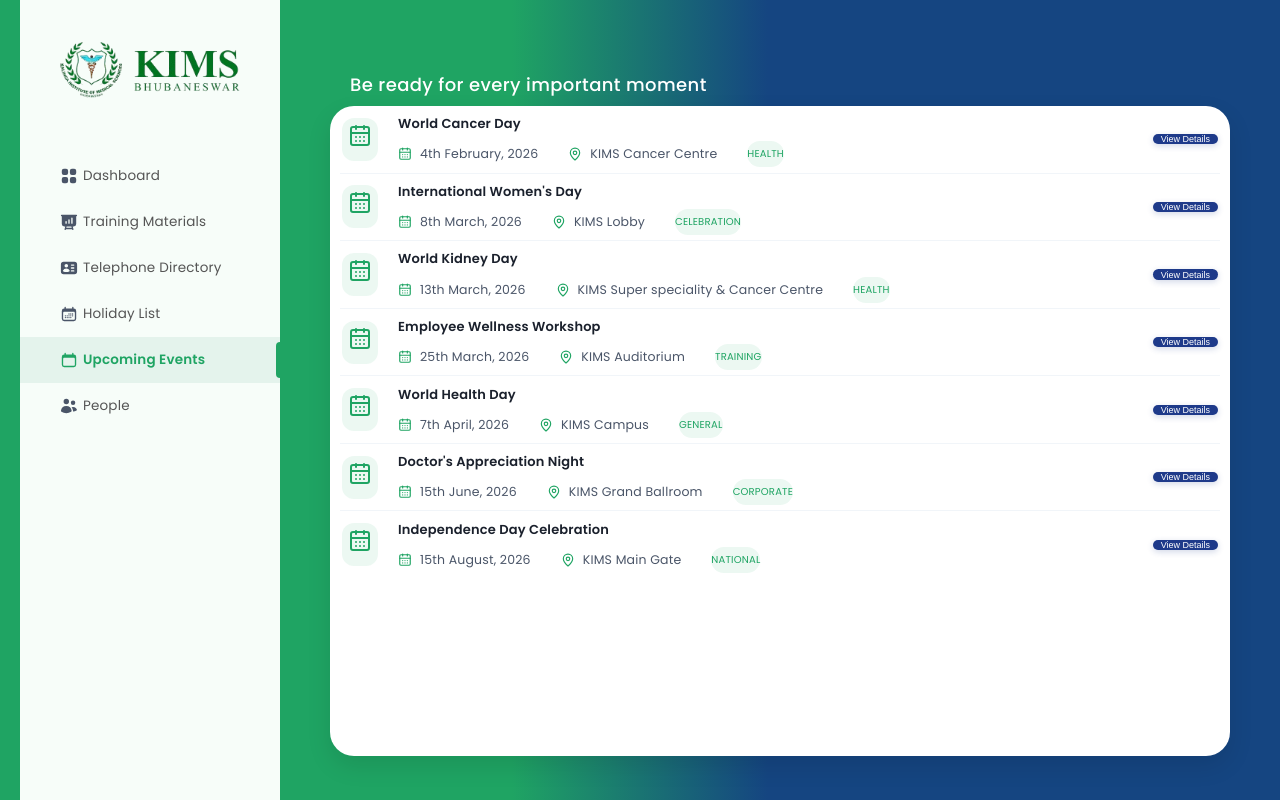
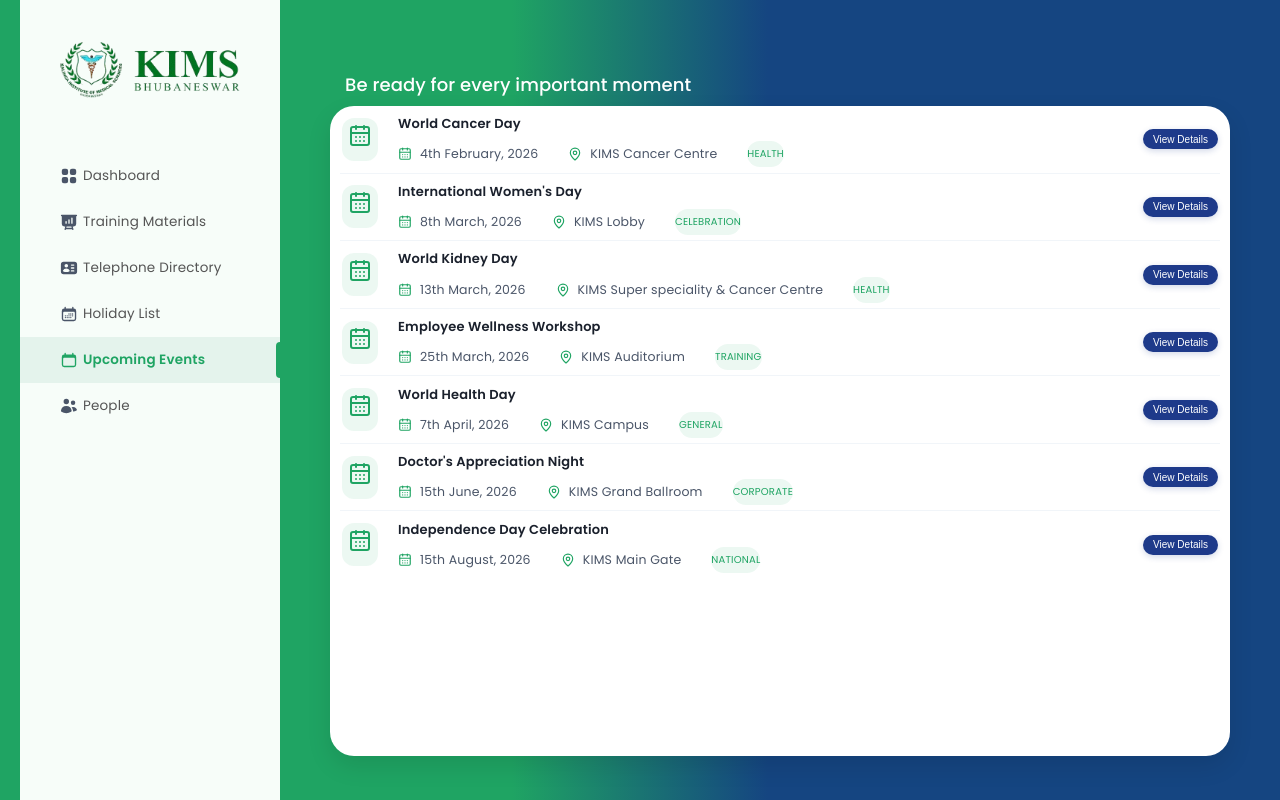
Before and after one commit to rijuni/kims-eportal, a React (Vite) app in the folder kims-eportal/: page /upcoming-events in a window 1280 px wide. Built offline with nearby package versions, Linux system fonts and the light colour scheme.

Commit message:
Staged Changes

```diff
--- a/kims-eportal/src/components/NoticeBoard.jsx
+++ b/kims-eportal/src/components/NoticeBoard.jsx
@@ -43,8 +43,8 @@
               </div>
             </div>
           </div>
-          <a href={n.document_url} target="_blank" className="download-btn hover-scale flex items-center gap-2">
-            <Download size={16} /> Download
+          <a href={n.document_url} target="_blank" className="download-btn hover-scale flex items-center justify-center gap-1">
+            <Download size={12} /> Download
           </a>
         </div>
       ))}
--- a/kims-eportal/src/styles/dashboard.css
+++ b/kims-eportal/src/styles/dashboard.css
@@ -102,7 +102,8 @@
 }
 
 .sidebar-menu li a svg {
-    color: #4a5568; /* Charcoal/Dark Gray for inactive icons */
+    color: #4a5568;
+    /* Charcoal/Dark Gray for inactive icons */
 }
 
 .sidebar-menu li a.active-link {
@@ -112,7 +113,8 @@
 }
 
 .sidebar-menu li a.active-link svg {
-    color: #1fa463; /* Green for active icon */
+    color: #1fa463;
+    /* Green for active icon */
 }
 
 .sidebar-menu li a:hover {
@@ -417,12 +419,15 @@
 .download-btn {
     border: 1px solid #3182ce;
     color: #3182ce;
-    padding: 3px 8px;
-    /* Slightly reduced padding */
+    padding: 0px 4px;
+    /* Explicitly reduced paddings */
+    width: 75px;
+    /* Fixed shorter width to guarantee reduced length */
     border-radius: var(--border-radius-btn);
     font-size: 8.5px;
     font-weight: 500;
     text-decoration: none;
+    height: 20px;
     margin-left: auto;
     /* Pushes button to exactly the right side */
 }
--- a/kims-eportal/src/styles/holiday-list.css
+++ b/kims-eportal/src/styles/holiday-list.css
@@ -32,7 +32,7 @@
 }
 
 .holiday-title {
-    padding-left: 20px;
+    padding-left: 15px;
     color: white;
     font-size: 16px;
     font-weight: 400;
--- a/kims-eportal/src/styles/telephone-directory.css
+++ b/kims-eportal/src/styles/telephone-directory.css
@@ -30,6 +30,7 @@
 }
 
 .directory-title {
+    padding-left: 18px;
     color: white;
     font-size: 18px;
     font-weight: 500;
--- a/kims-eportal/src/styles/upcoming-events.css
+++ b/kims-eportal/src/styles/upcoming-events.css
@@ -32,13 +32,14 @@
 }
 
 .upcoming-title {
-    padding-left: 20px;
+    padding-left: 15px;
     color: white;
     font-size: 18px;
     font-weight: 500;
     letter-spacing: 0.4px;
     margin-bottom: 4px;
     font-family: 'Poppins', sans-serif;
+    letter-spacing: 0.1px;
 }
 
 .upcoming-card {
@@ -127,11 +128,9 @@
     background: #1e3a8a;
     /* Navy blue */
     color: white;
-    padding: 0.1px 8px;
-    /* Highly reduced padding */
+    padding: 3px 10px;
     border-radius: 50px;
-    font-size: 9px;
-    /* Highly reduced font size */
+    font-size: 10px;
     font-weight: 500;
     border: none;
     cursor: pointer;
```
